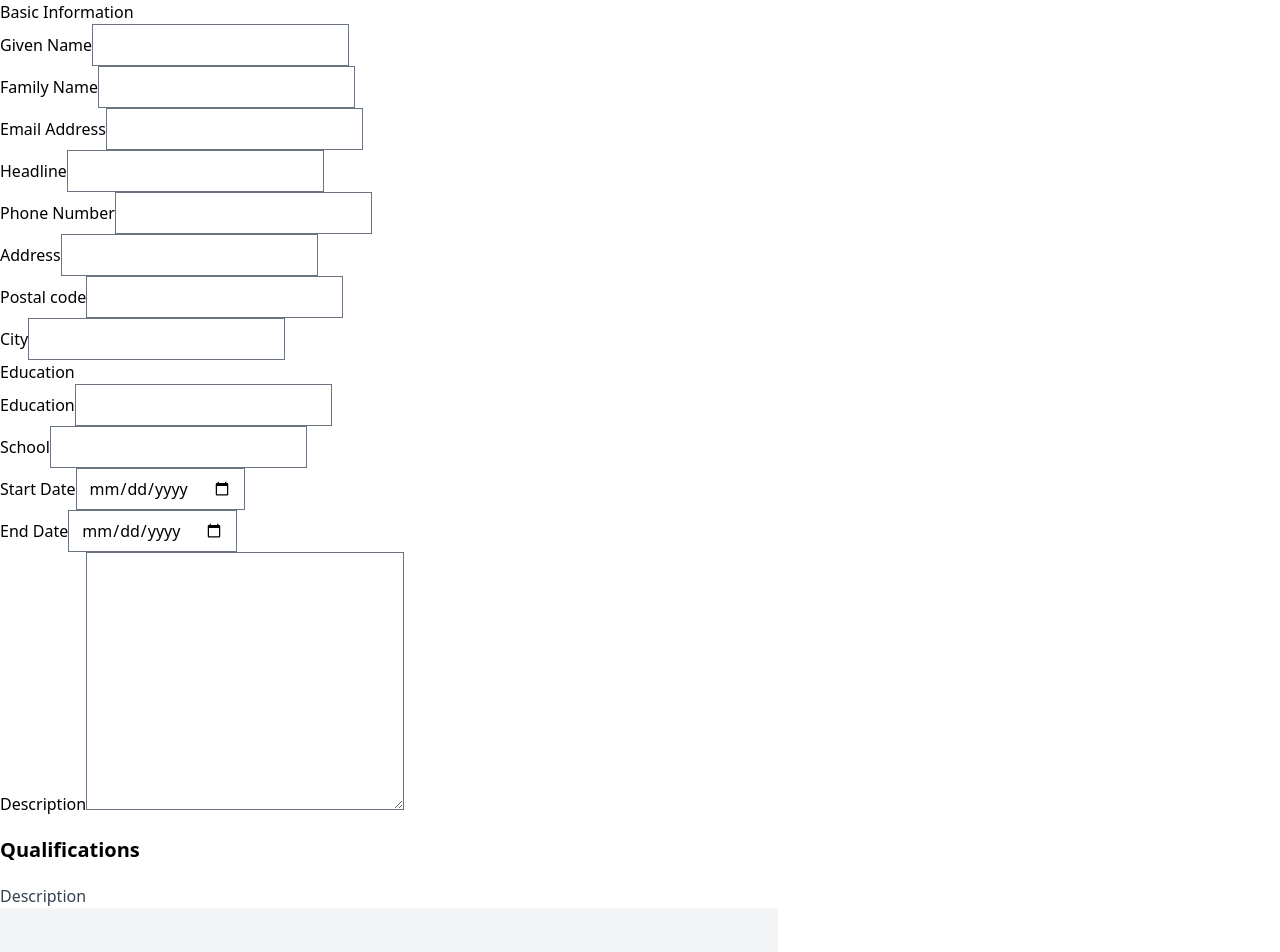
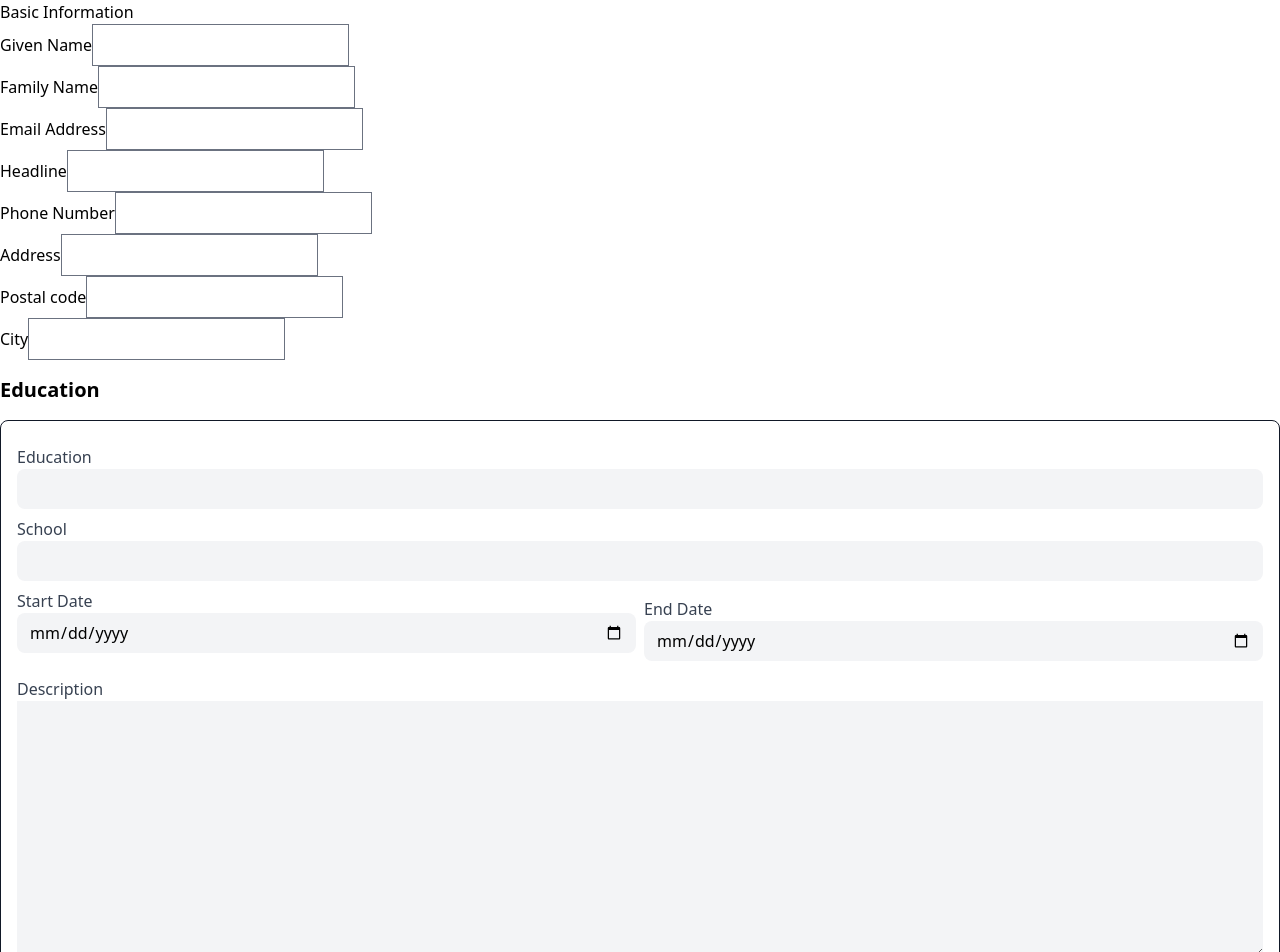
Before and after one commit to Ja-Uyoma/CV-Application, a React (Vite) app: page / in a window 1280 px wide. Shown: the top 952 px of the page. Built offline with nearby package versions, Linux system fonts and the light colour scheme.

Commit message:
feat: style the History component

```diff
--- a/src/components/History.jsx
+++ b/src/components/History.jsx
@@ -9,34 +9,55 @@ import PropTypes from "prop-types";
 const History = ({ formName }) => {
   return (
     <section>
-      <h2>{formName}</h2>
+      <h2 className="font-bold text-xl py-4">{formName}</h2>
 
-      <form action="/" method="post" autoComplete="off">
-        <div>
-          <label htmlFor="education">{formName === "Education" ? "Education" : "Position"}</label>
-          <input type="text" name="education" id="education" />
+      <form action="/" method="post" autoComplete="off" className="border border-solid rounded-lg border-gray-900 p-4">
+        <div className="my-2">
+          <label htmlFor="education" className="block font-medium text-gray-700">
+            {formName === "Education" ? "Education" : "Position"}
+          </label>
+          <input type="text" name="education" id="education" className="bg-gray-100 rounded-lg border-none w-full" />
         </div>
 
-        <div>
-          <label htmlFor="school">{formName === "Education" ? "School" : "Employer"}</label>
-          <input type="text" name="school" id="school" />
+        <div className="my-2">
+          <label htmlFor="school" className="block font-medium text-gray-700">
+            {formName === "Education" ? "School" : "Employer"}
+          </label>
+          <input type="text" name="school" id="school" className="bg-gray-100 rounded-lg border-none w-full" />
         </div>
 
-        <div>
-          <div>
-            <label htmlFor="start-date">Start Date</label>
-            <input type="date" name="start-date" id="start-date" />
+        <div className="flex gap-2 my-2">
+          <div className="flex-1">
+            <label htmlFor="start-date" className="block font-medium text-gray-700">
+              Start Date
+            </label>
+            <input
+              type="date"
+              name="start-date"
+              id="start-date"
+              className="bg-gray-100 rounded-lg border-none w-full"
+            />
           </div>
 
-          <div>
-            <label htmlFor="end-date">End Date</label>
-            <input type="date" name="end-date" id="end-date" />
+          <div className="flex-1 my-2">
+            <label htmlFor="end-date" className="block font-medium text-gray-700">
+              End Date
+            </label>
+            <input type="date" name="end-date" id="end-date" className="bg-gray-100 rounded-lg border-none w-full" />
           </div>
         </div>
 
-        <div>
-          <label htmlFor="description">Description</label>
-          <textarea name="description" id="description" cols="30" rows="10"></textarea>
+        <div className="my-2">
+          <label htmlFor="description" className="block font-medium text-gray-700">
+            Description
+          </label>
+          <textarea
+            name="description"
+            id="description"
+            cols="30"
+            rows="10"
+            className="bg-gray-100 border-none w-full"
+          ></textarea>
         </div>
       </form>
     </section>
```
